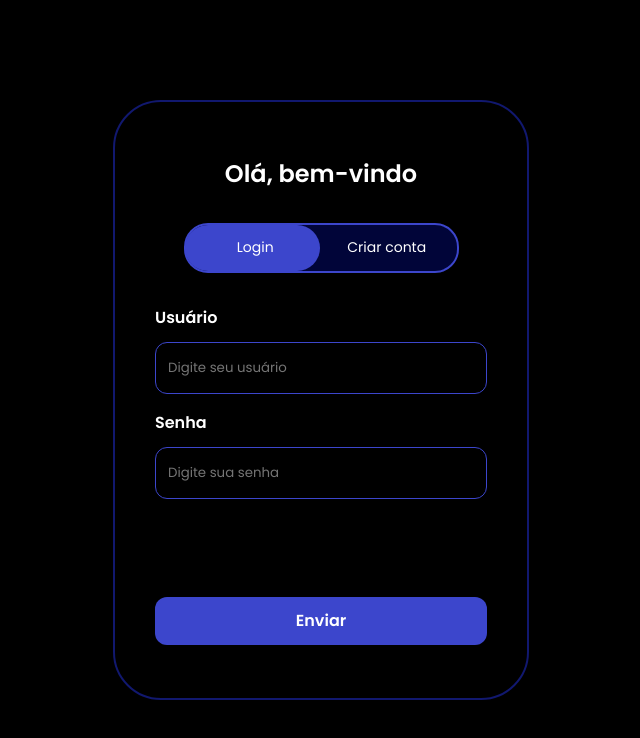
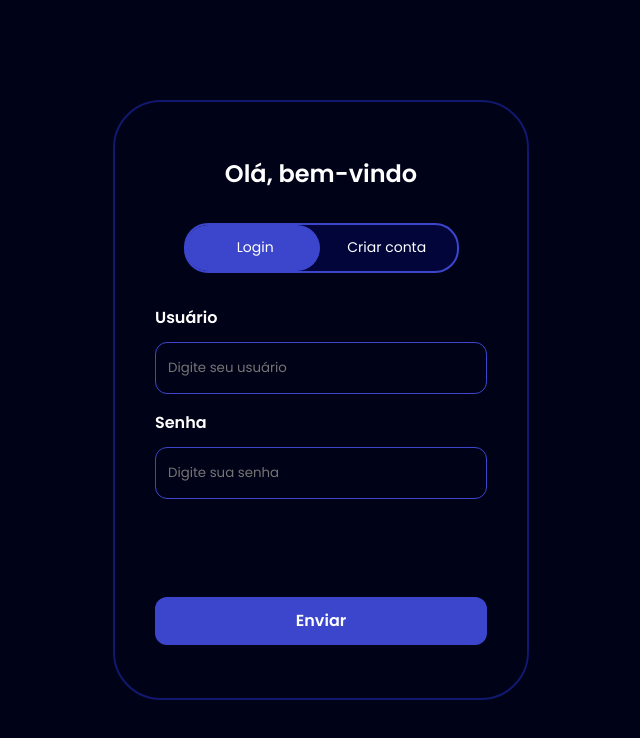
Before and after one commit to Beatriz-Heydman/trade-vision, a React (Vite) app: page / in a window 1280 px wide. Shown: the top 738 px of the page, without its empty margins (319-959 px from the left). Built offline with nearby package versions, Linux system fonts and the light colour scheme.

Commit message:
fix: update background color of login page for improved aesthetics

```diff
--- a/src/pages/login/styles.ts
+++ b/src/pages/login/styles.ts
@@ -3,7 +3,7 @@ import styled from "styled-components";
 export const StyledLoginPage = styled.div`
   width: 100vw;
   height: 100vh;
-  background-color: #000;
+  background-color: #000217;
   display: flex;
   justify-content: center;
   align-items: center;
```
